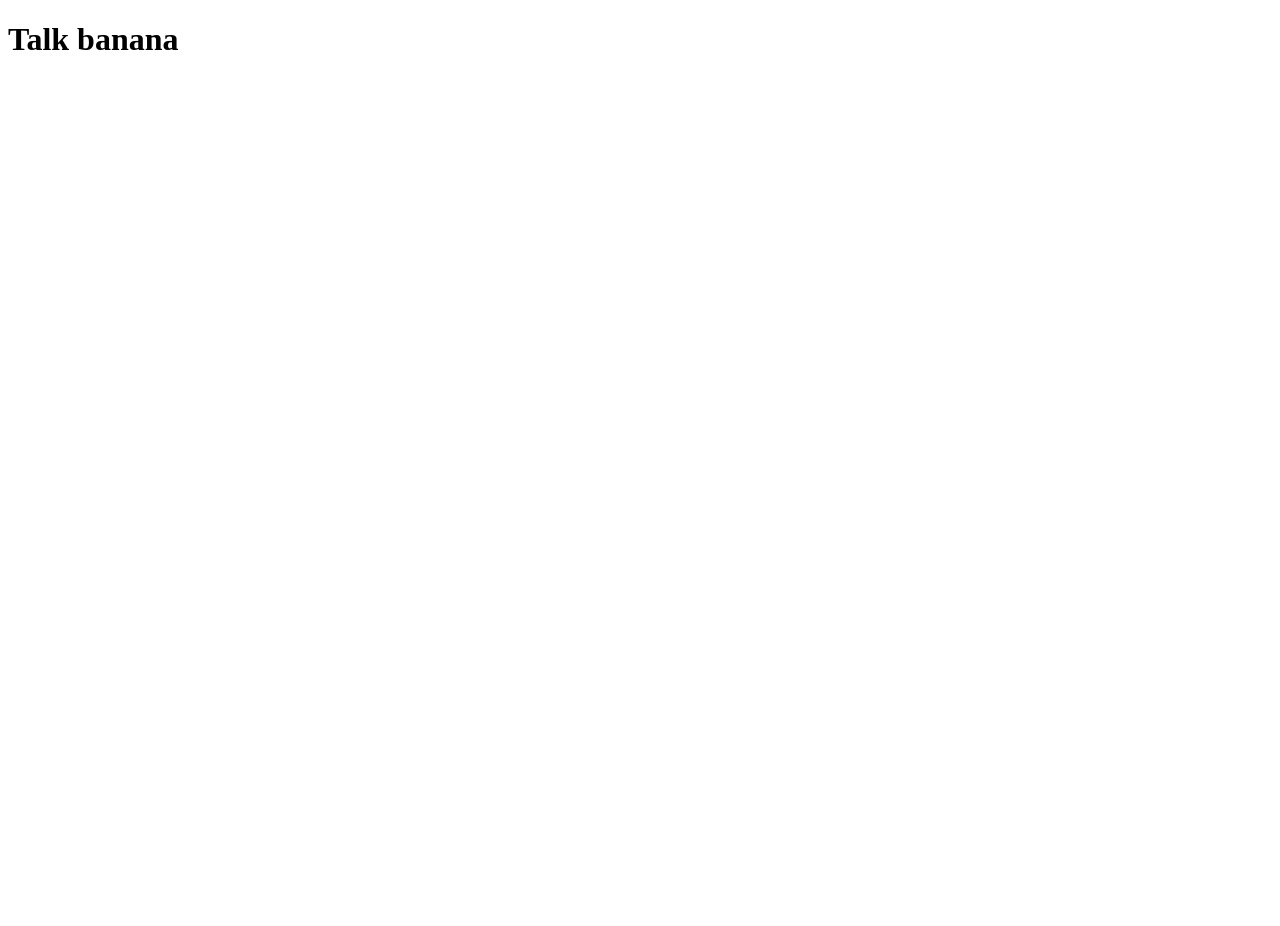
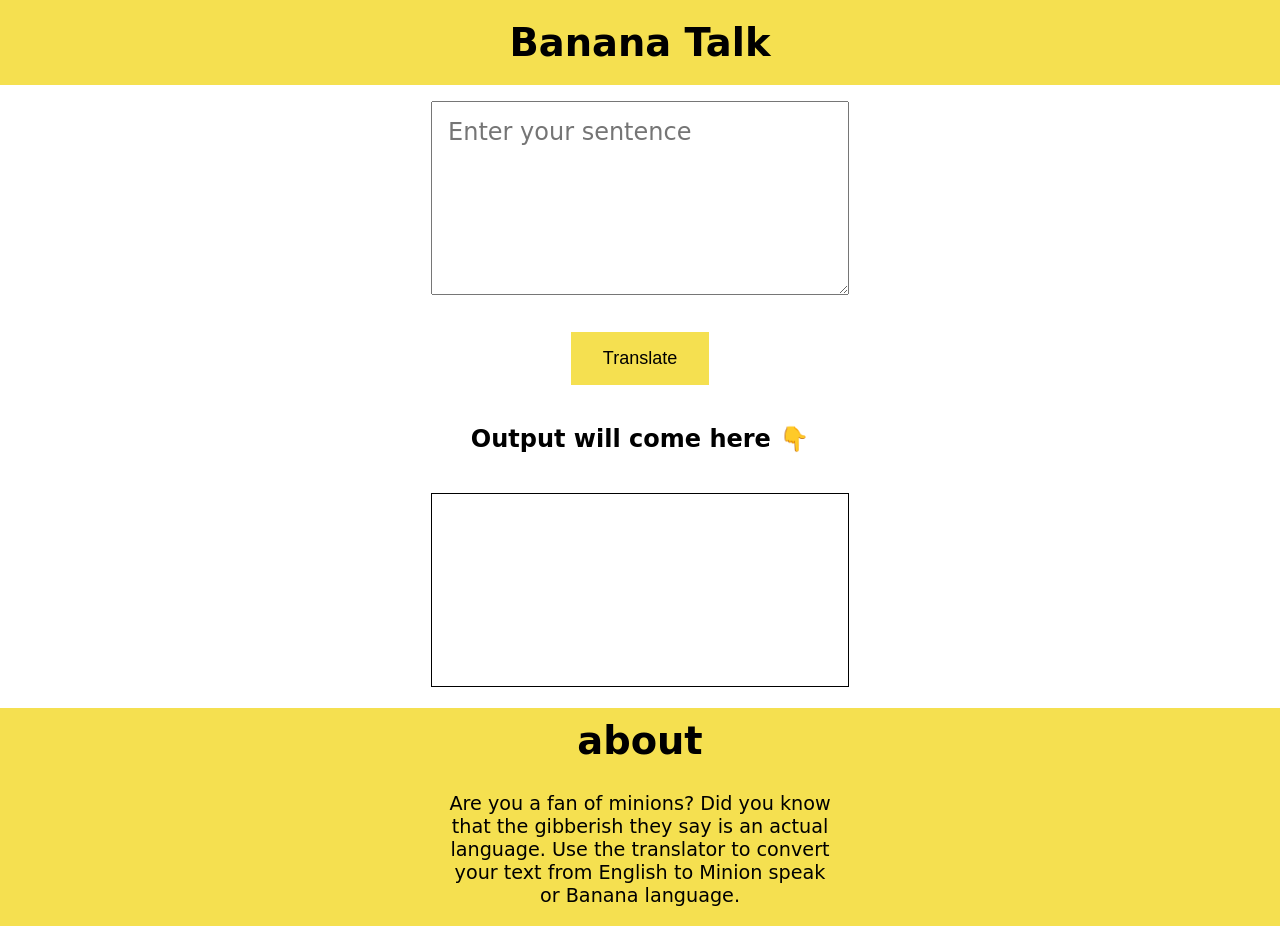
Before and after one commit to harsh-mohite-09/neogcamp-banana-speak, a plain HTML site: page index.html in a window 1280 px wide. Before the commit the page ends 800 px from the top, so only its background shows below. Drawn offline with Linux system fonts and the light colour scheme; a web font is replaced by a local one.

Commit message:
initial commit
This is the initial commit to put the app online.

```diff
--- /dev/null
+++ b/app.js
@@ -0,0 +1,28 @@
+var btnTranslate = document.querySelector("#btn-translate");
+var txtInput = document.querySelector("#txt-input");
+var outputDiv = document.querySelector("#output");
+// var serverURL = "https://lessonfourapi.tanaypratap.repl.co/translate/yoda.json";
+
+var serverURL = "https://api.funtranslations.com/translate/minion.json";
+
+function getURL(text) {
+  return serverURL + "?" + "text=" + text;
+}
+
+function errorHandler(error) {
+  console.log("error occured", error);
+  alert("something wrong with the server! try again after some time");
+}
+
+function clickHandler() {
+  var inputText = txtInput.value;
+  fetch(getURL(inputText))
+    .then((response) => response.json())
+    .then((json) => {
+      var translatedText = json.contents.translated;
+      outputDiv.innerText = translatedText;
+    })
+    .catch(errorHandler);
+}
+
+btnTranslate.addEventListener("click", clickHandler);
--- a/index.html
+++ b/index.html
@@ -4,9 +4,34 @@
     <meta charset="UTF-8" />
     <meta http-equiv="X-UA-Compatible" content="IE=edge" />
     <meta name="viewport" content="width=device-width, initial-scale=1.0" />
+    <link rel="stylesheet" href="styles.css" />
+    <link rel="preconnect" href="https://fonts.googleapis.com" />
+    <link rel="preconnect" href="https://fonts.gstatic.com" crossorigin />
+    <link
+      href="https://fonts.googleapis.com/css2?family=Edu+VIC+WA+NT+Beginner:wght@400;600&display=swap"
+      rel="stylesheet"
+    />
     <title>Banana Speak</title>
   </head>
   <body>
-    <h1>Talk banana</h1>
+    <section>
+      <h1>Banana Talk</h1>
+      <textarea id="txt-input" placeholder="Enter your sentence"></textarea
+      ><br />
+      <button id="btn-translate">Translate</button>
+      <p class="output-font">Output will come here 👇</p>
+      <div id="output"></div>
+      <script src="app.js" type="text/javascript"></script>
+    </section>
+    <footer>
+      <div id="footer-div">
+        <h1 class="footer-heading">about</h1>
+        <p>
+          Are you a fan of minions? Did you know that the gibberish they say is
+          an actual language. Use the translator to convert your text from
+          English to Minion speak or Banana language.
+        </p>
+      </div>
+    </footer>
   </body>
 </html>
--- /dev/null
+++ b/styles.css
@@ -0,0 +1,71 @@
+body {
+  margin: 0;
+  font-family: "Edu VIC WA NT Beginner", cursive;
+  font-size: 1.2em;
+}
+
+section {
+  text-align: center;
+}
+
+textarea {
+  display: inline-block;
+  width: 30%;
+  margin: 30px auto;
+  height: 20vh;
+  margin: 1rem;
+  padding: 1rem;
+  font-size: 1.5rem;
+  font-family: inherit;
+}
+
+button {
+  display: inline-block;
+  margin: 20px auto;
+  background-color: #f5e050;
+  border: none;
+  margin: 1rem 0rem;
+  padding: 1rem 2rem;
+  font-size: large;
+}
+
+h1 {
+  text-align: center;
+  background-color: #f5e050;
+  margin: 0;
+  padding: 20px 0;
+  font-size: 2em;
+}
+
+#output {
+  display: inline-block;
+  width: 30%;
+  height: 20vh;
+  border: 1px solid black;
+  margin: 1rem;
+  padding: 1rem;
+  text-align: left;
+  font-size: 1.5rem;
+}
+
+footer {
+  background-color: #f5e050;
+  text-align: center;
+  box-sizing: border-box;
+}
+
+#footer-div {
+  display: inline-block;
+  text-align: center;
+  box-sizing: border-box;
+  width: 30%;
+}
+
+.footer-heading {
+  padding: 10px 0;
+}
+
+.output-font {
+  font-size: 1.5rem;
+  font-weight: 600;
+}
```
